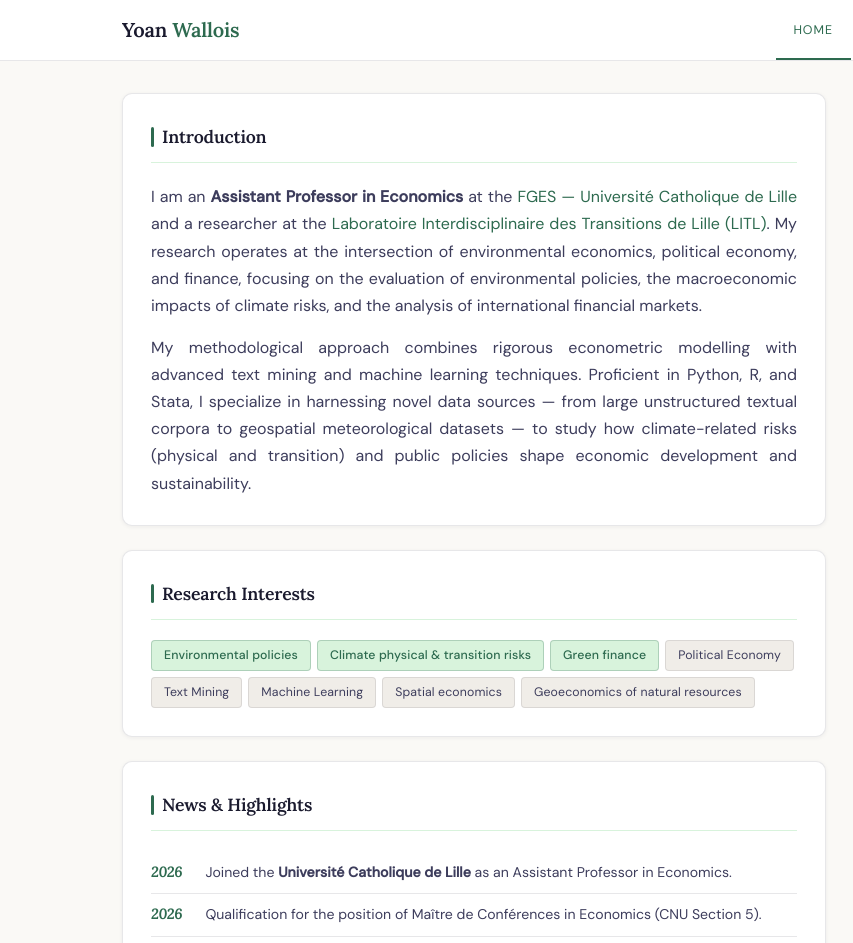
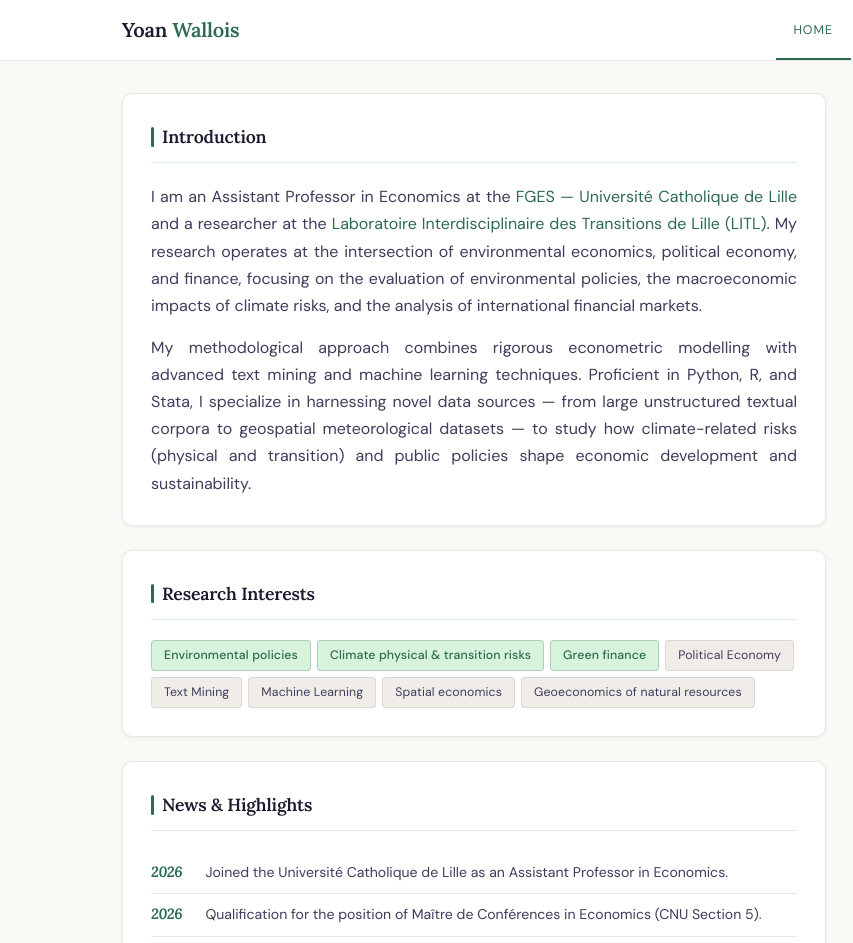
Before and after one commit to YoanWallois/Yoan-Wallois.github.io, a plain HTML site: page index.html in a window 1280 px wide. Shown: the top 943 px of the page, 0-853 px from the left. Drawn offline with Linux system fonts and the light colour scheme.

Commit message:
index debloding

```diff
--- a/index.html
+++ b/index.html
@@ -34,7 +34,7 @@
 
             <section class="card">
                 <h2>Introduction</h2>
-                <p>I am an <strong>Assistant Professor in Economics</strong> at the <a href="https://www.fges.fr">FGES — Université Catholique de Lille</a> and a researcher at the <a href="https://litl-lab.fr">Laboratoire Interdisciplinaire des Transitions de Lille (LITL)</a>. My research operates at the intersection of environmental economics, political economy, and finance, focusing on the evaluation of environmental policies, the macroeconomic impacts of climate risks, and the analysis of international financial markets.</p>
+                <p>I am an Assistant Professor in Economics at the <a href="https://www.fges.fr">FGES — Université Catholique de Lille</a> and a researcher at the <a href="https://litl-lab.fr">Laboratoire Interdisciplinaire des Transitions de Lille (LITL)</a>. My research operates at the intersection of environmental economics, political economy, and finance, focusing on the evaluation of environmental policies, the macroeconomic impacts of climate risks, and the analysis of international financial markets.</p>
                 <p>My methodological approach combines rigorous econometric modelling with advanced text mining and machine learning techniques. Proficient in Python, R, and Stata, I specialize in harnessing novel data sources — from large unstructured textual corpora to geospatial meteorological datasets — to study how climate-related risks (physical and transition) and public policies shape economic development and sustainability.</p>
             </section>
 
@@ -57,7 +57,7 @@
                 <ul class="news-list">
                     <li>
                         <span class="news-year">2026</span>
-                        <span>Joined the <strong>Université Catholique de Lille</strong> as an Assistant Professor in Economics.</span>
+                        <span>Joined the Université Catholique de Lille as an Assistant Professor in Economics.</span>
                     </li>
                     <li>
                         <span class="news-year">2026</span>
```
